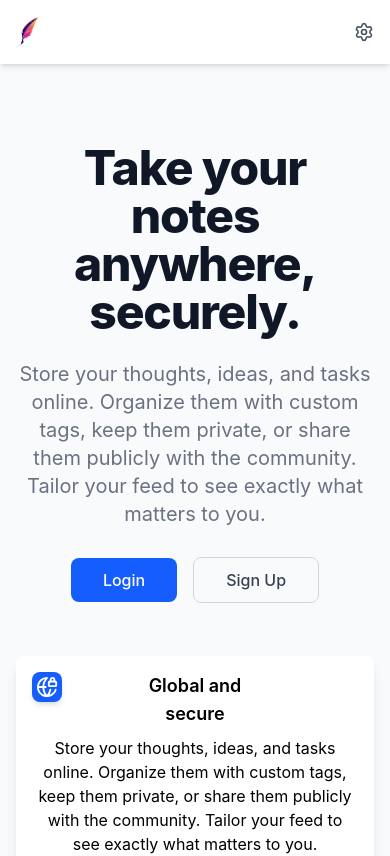
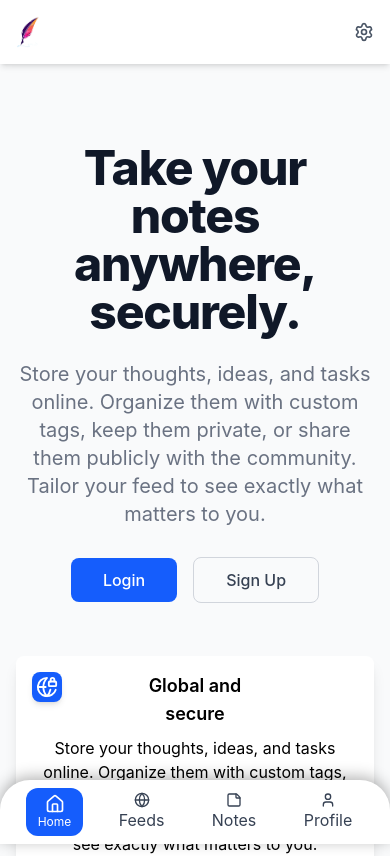
Before and after one commit to Elhefeelvis1/notesapp, a React (Vite) app: page / in a window 390 px wide. Shown: the top 856 px of the page. Built offline with nearby package versions, Linux system fonts and the light colour scheme.

Commit message:
add bottom nav

```diff
--- a/src/components/Navbar.jsx
+++ b/src/components/Navbar.jsx
@@ -32,7 +32,15 @@ export default function Navbar() {
         : "text-gray-700 hover:text-white hover:rounded-xl hover:bg-blue-600"
     }`;
 
+  const BottomNavLinkClass = ({ isActive }) =>
+    `flex flex-col justify-center items-center py-1 px-3 transition-colors ${
+      isActive
+        ? "text-white bg-blue-600 rounded-xl"
+        : "text-gray-700 hover:text-white hover:rounded-xl hover:bg-blue-600"
+    }`;
+
   return (
+    <>
     <header className="fixed top-0 w-full py-2 bg-white shadow-md z-50">
       <nav className="max-w-7xl mx-auto px-4 sm:px-6 lg:px-8 flex justify-between items-center h-12">
         <div className="flex-shrink-0">
@@ -41,7 +49,7 @@ export default function Navbar() {
           </Link>
         </div>
 
-        <div className="hidden md:flex space-x-5">
+        <div className="hidden sm:flex space-x-5">
           <NavLink to="/" className={navLinkClass} end>
             <Home className="w-5 h-5 mr-1"/> Home
           </NavLink>
@@ -73,5 +81,22 @@ export default function Navbar() {
         </div>
       </nav>
     </header>
+    {/* Bottom Nav */}
+    <div className="block sm:hidden fixed bottom-0 left-0 w-full h-16 py-2 px-6 rounded-t-[30px] flex justify-around space-x-5 bg-white shadow-[0_-3px_15px_0_rgba(0,0,0,0.3)] z-50">
+      <NavLink to="/" className={BottomNavLinkClass}>
+        <Home className="w-5 h-5"/>
+        <span className="text-xs">Home</span>
+      </NavLink>
+      <NavLink to="/feed" className={BottomNavLinkClass}>
+        <Globe className="w-5 h-5"/> Feeds
+      </NavLink>
+      <NavLink to="/notes" className={BottomNavLinkClass}>
+        <StickyNote className="w-5 h-5"/> Notes
+      </NavLink>
+      <NavLink to="/profile" className={BottomNavLinkClass}>
+        <User className="w-5 h-5"/> Profile
+      </NavLink>
+    </div>
+    </>
   );
 }
--- a/src/pages/Auth.jsx
+++ b/src/pages/Auth.jsx
@@ -89,11 +89,11 @@ export default function Auth() {
     }
   };
 
-  const handleGoogleLogin = async () => {
-    await supabase.auth.signInWithOAuth({
-      provider: 'google',
-    });
-  };
+  // const handleGoogleLogin = async () => {
+  //   await supabase.auth.signInWithOAuth({
+  //     provider: 'google',
+  //   });
+  // };
 
   return (
     <div className="w-full relative min-h-screen flex items-center justify-center bg-gray-50 -mt-16 px-4 sm:px-6 lg:px-8">
```
